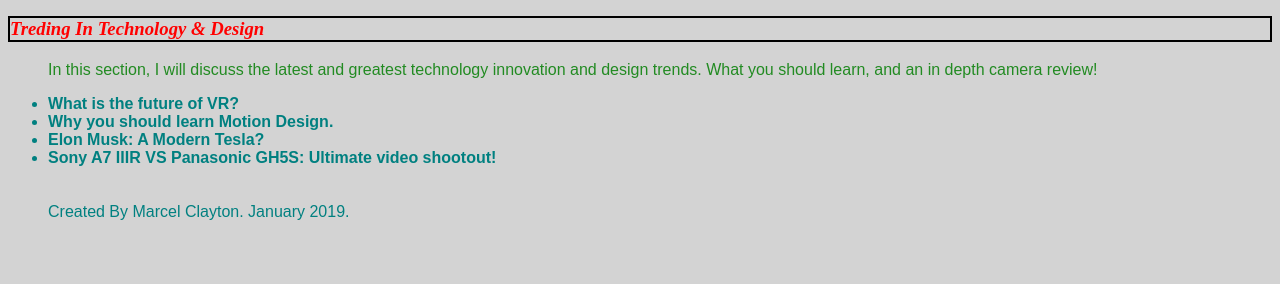
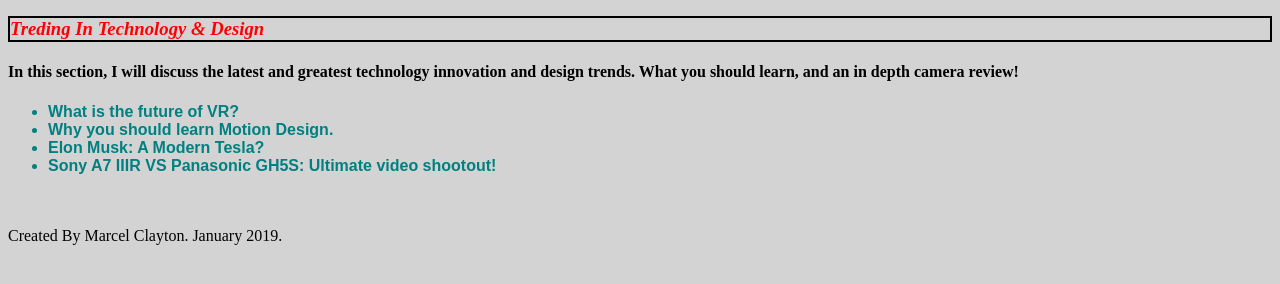
Before and after one commit to SoFlyDigital/index.html., a plain HTML site: page index.html in a window 1280 px wide. Shown: the part 336-620 px from the top of the page. Drawn offline with Linux system fonts and the light colour scheme; files that its build step writes are made by us from their sources.

Commit message:
Update index.html

```diff
--- a/index.html
+++ b/index.html
@@ -3,7 +3,7 @@
 <head>
      <meta charset ="utf-8">
      <title>Portfolio</title>
-      <link rel="stylesheet" type="text/css" href="styles/stylesheet.css">
+     <link rel="stylesheet" type="text/css" href="styles/stylesheet.css">
 </head>
   <body>
   <header>
@@ -24,17 +24,19 @@
          <article>
            <h3> Treding In Technology & Design</h3>
          </article>
+
+<h4> In this section, I will discuss the latest and greatest technology innovation and design trends. What you should learn, and an in depth camera review!</h4>
          <ul>
-<p> In this section, I will discuss the latest and greatest technology innovation and design trends. What you should learn, and an in depth camera review!</p>
          <li> What is the future of VR?</li>
          <li> Why you should learn Motion Design.</li>
          <li> Elon Musk: A Modern Tesla?</li>
          <li> Sony A7 IIIR VS Panasonic GH5S: Ultimate video shootout!</li>
+        </ul>
          <br>
          <br>
 
 <footer>
  Created By Marcel Clayton. January 2019.
 </footer>
-  </body>
+</body>
 </html>
```
